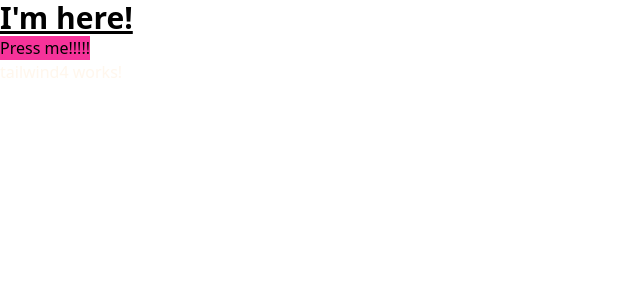
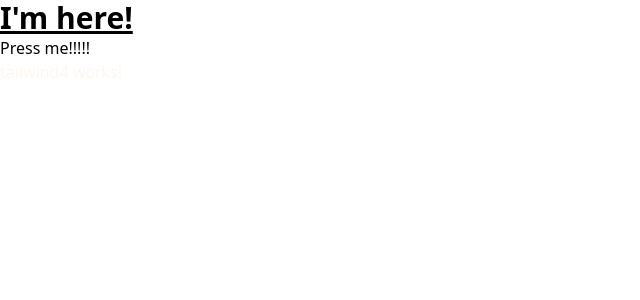
Before and after one commit to sheika21/practicando-tailwind4-angular19, an Angular app: page / in a window 1280 px wide. Shown: the top 300 px of the page, without its empty margins (0-640 px from the left). Built offline with nearby package versions, Linux system fonts and the light colour scheme.

Commit message:
the classes was deleted

```diff
--- a/src/app/app.component.html
+++ b/src/app/app.component.html
@@ -1,3 +1,3 @@
 <h1 class="text-3xl font-bold underline">I'm here!</h1>
-<button type="button" class="bg-pink-500">Press me!!!!!</button>
+<button type="button" class="">Press me!!!!!</button>
 <app-tailwind4></app-tailwind4>
```
